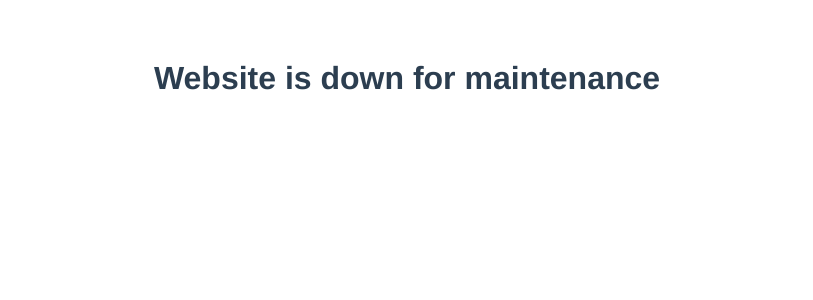
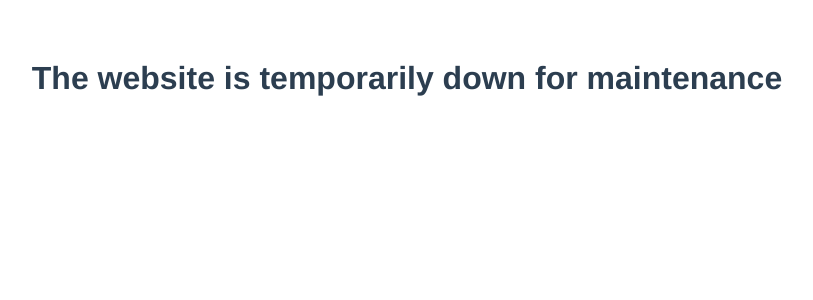
Before and after one commit to oketafred/oketafred.com, a Vue app: page / in a window 1280 px wide. Shown: the top 300 px of the page, without its empty margins (233-1046 px from the left). Built offline with nearby package versions, Linux system fonts and the light colour scheme.

Commit message:
Improves the maintenance message

```diff
--- a/src/App.vue
+++ b/src/App.vue
@@ -1,7 +1,7 @@
 <template>
   <div id="app">
     <!-- <img alt="Vue logo" src="./assets/logo.png"> -->
-    <HelloWorld msg="Website is down for maintenance"/>
+    <HelloWorld msg="The website is temporarily down for maintenance"/>
   </div>
 </template>
 
```
